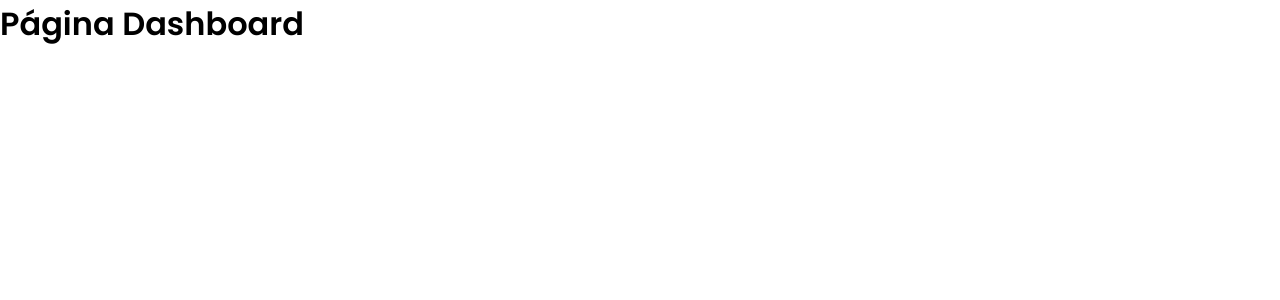
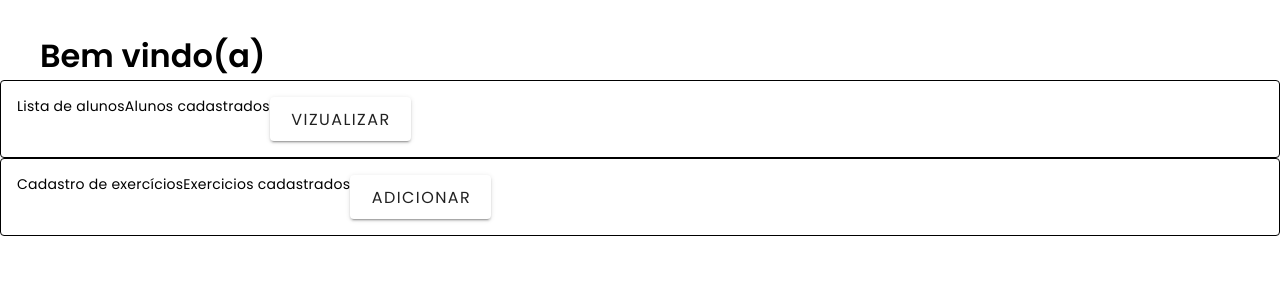
Before and after one commit to VeronicaVilas/ProjetoFinal_Modulo1_TrainSys, a Vue app in the folder TrainSys/: page /#/dashboard in a window 1280 px wide. Shown: the top 300 px of the page. Built offline with nearby package versions, Linux system fonts and the light colour scheme; a web font is replaced by a local one.

Commit message:
feat: Added v-card to display the number of registered students and the number of exercises.

```diff
--- a/TrainSys/src/views/dashboard/Dashboard.vue
+++ b/TrainSys/src/views/dashboard/Dashboard.vue
@@ -1,3 +1,26 @@
 <template>
-    <h1>Página Dashboard</h1>
+  <h1 class="title d-flex mt-8 ml-10">Bem vindo(a)</h1>
+
+  <v-card variant="outlined">
+    <v-card-text class="d-flex">
+      <p>Lista de alunos</p>
+      <p>Alunos cadastrados</p>
+
+      <router-link to="/gerenciamento/alunos">
+        <v-btn size="large" type="submit">Vizualizar</v-btn>
+      </router-link>
+    </v-card-text>
+  </v-card>
+
+  <v-card variant="outlined">
+    <v-card-text class="d-flex">
+      <p>Cadastro de exercícios</p>
+      <p>Exercicios cadastrados</p>
+
+      <router-link to="/gerenciamento/exercicios">
+        <v-btn size="large" type="submit">Adicionar</v-btn>
+      </router-link>
+
+    </v-card-text>
+  </v-card>
 </template>
```
